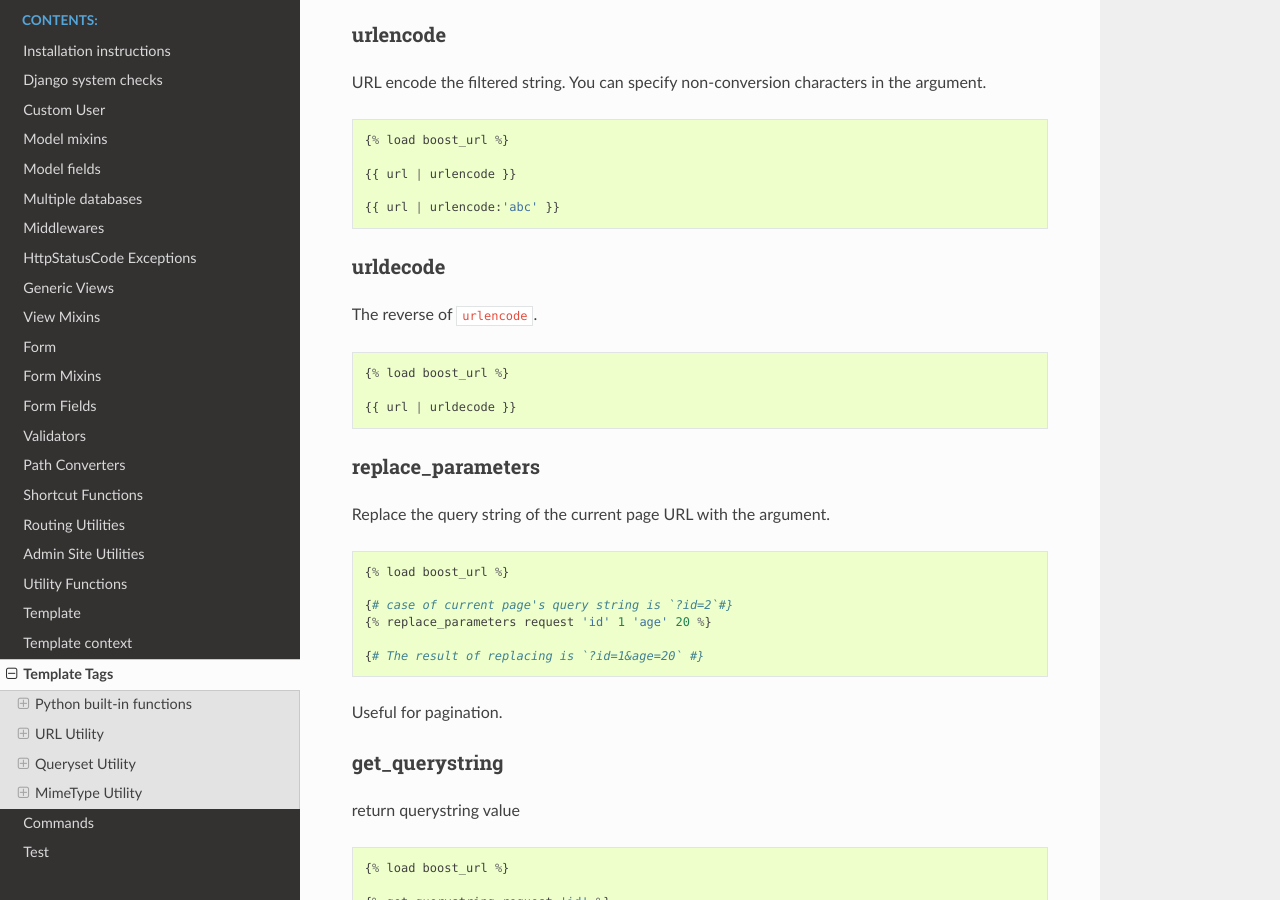
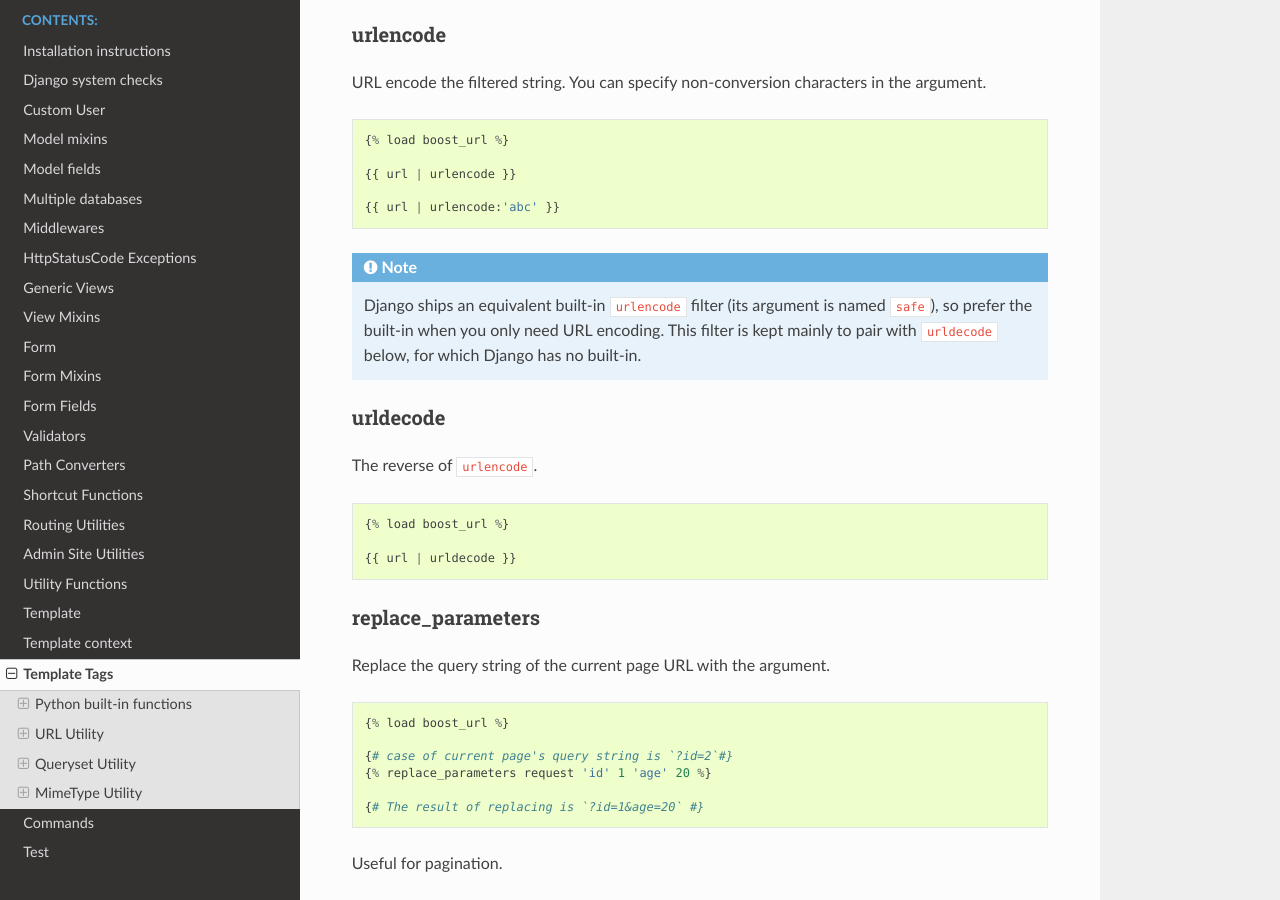
Before and after one commit to ChanTsune/django-boost, a Sphinx documentation site: the page built from docs/template_tags.rst, in a window 1280 px wide and 900 px high, scrolled down 2231 px. Built offline with Sphinx 7.4.7 and the Read the Docs theme 3.1.0, drawn with Linux system fonts in a browser that asks for light colours.

Commit message:
:memo: Note Django's built-in urlencode as the preferred filter
django_boost's urlencode duplicates Django's built-in urlencode; point
readers at the built-in and explain this one is kept to pair with urldecode
(which Django has no built-in for).

```diff
--- a/docs/template_tags.rst
+++ b/docs/template_tags.rst
@@ -131,6 +131,13 @@ You can specify non-conversion characters in the argument.
 
   {{ url | urlencode:'abc' }}
 
+.. note::
+
+   Django ships an equivalent built-in ``urlencode`` filter (its argument is
+   named ``safe``), so prefer the built-in when you only need URL encoding.
+   This filter is kept mainly to pair with ``urldecode`` below, for which
+   Django has no built-in.
+
 
 urldecode
 ~~~~~~~~~~
```
